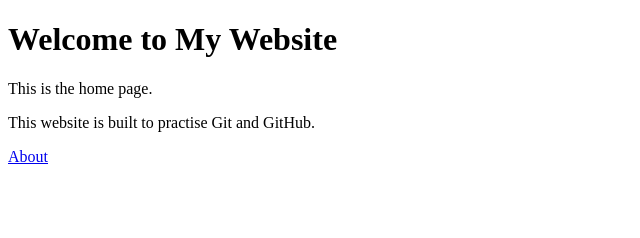
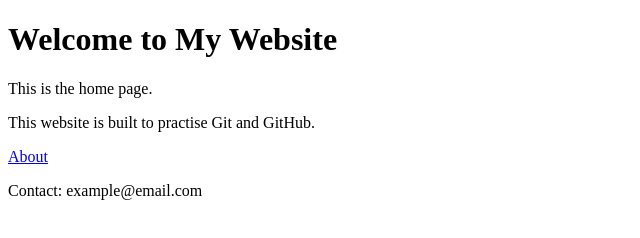
Before and after one commit to Chhavi07-arch/git-workflow-assignment, a plain HTML site: page index.html in a window 1280 px wide. Shown: the whole page, without its empty margins (0-640 px from the left). Drawn offline with Linux system fonts and the light colour scheme.

Commit message:
Add contact footer to index.html

```diff
--- a/index.html
+++ b/index.html
@@ -11,3 +11,4 @@
   <a href="about.html">About</a>
 </body>
 </html>
+<footer><p>Contact: example@email.com</p></footer>
```
